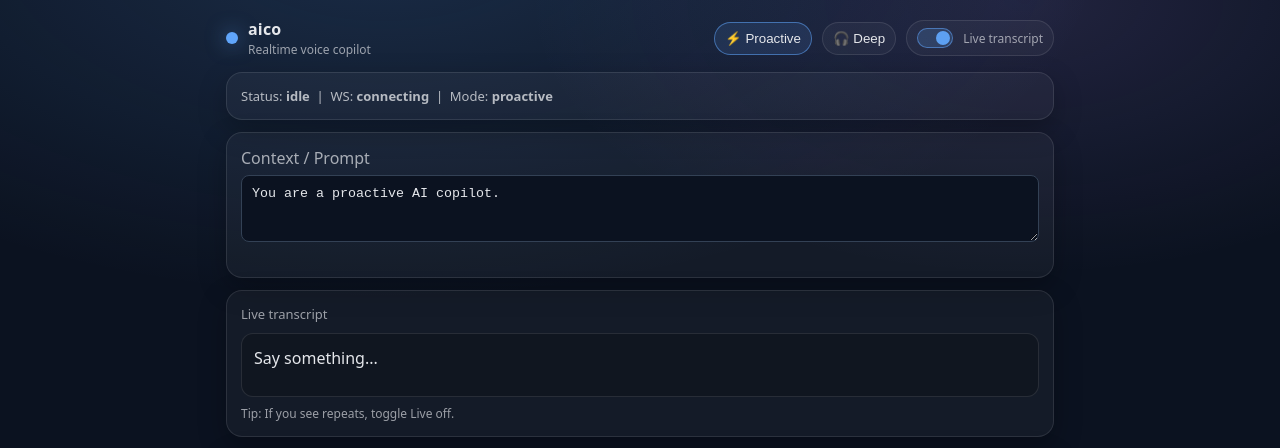
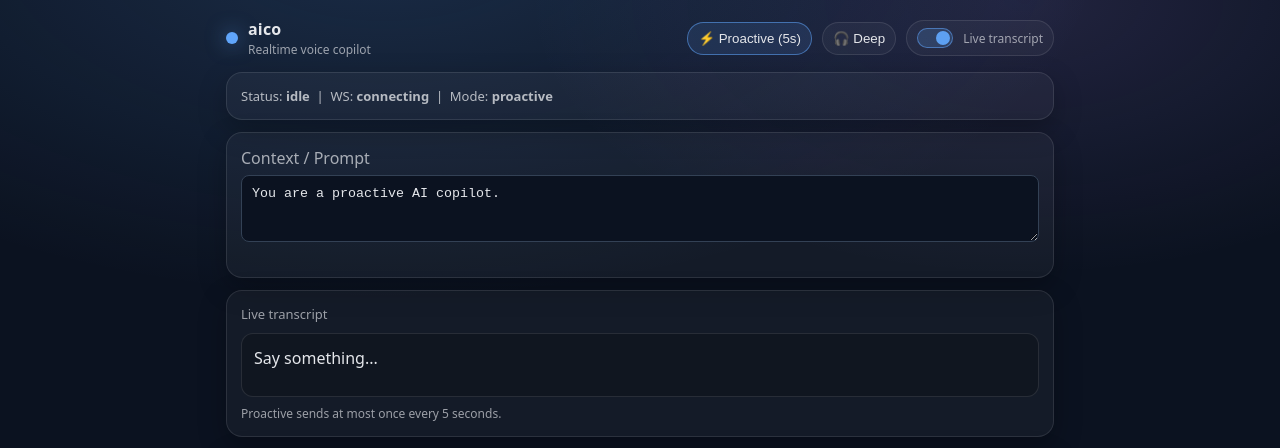
Before and after one commit to hosseinayoubi/aico, a React (Vite) app in the folder frontend/: page / in a window 1280 px wide. Shown: the top 448 px of the page. Built offline with nearby package versions, Linux system fonts and the light colour scheme; no server answers.

Commit message:
Update App.jsx

```diff
--- a/frontend/src/App.jsx
+++ b/frontend/src/App.jsx
@@ -31,11 +31,10 @@ export default function App() {
   const reconnectTimerRef = useRef(null);
   const lastRequestIdRef = useRef("");
 
-  // برای ارسال با “مکث کوتاه” (فقط final را می‌فرستیم)
-  const sendDebounceRef = useRef(null);
+  // ✅ فقط final ها برای ارسال
   const bufferFinalRef = useRef("");
 
-  // throttle برای اینکه proactive زیادی call نزنه
+  // ✅ Proactive throttle: هر 5 ثانیه
   const lastSendTsRef = useRef(0);
 
   // auto-stop silence
@@ -138,7 +137,6 @@ export default function App() {
     let i = 0;
     setLiveReply("");
 
-    // اگر خالی بود همون خالی
     if (!words.length) return;
 
     typeTimerRef.current = setInterval(() => {
@@ -159,15 +157,6 @@ export default function App() {
       return;
     }
 
-    const now = Date.now();
-
-    // ✅ throttle: proactive کمتر call بزنه
-    const minGap = mode === "proactive" ? 1500 : 800;
-    if (now - lastSendTsRef.current < minGap) {
-      return;
-    }
-    lastSendTsRef.current = now;
-
     const requestId = makeId();
     lastRequestIdRef.current = requestId;
 
@@ -183,21 +172,23 @@ export default function App() {
     );
   }
 
-  function flushSend() {
+  function flushIfAllowed() {
     const text = (bufferFinalRef.current || "").trim();
     if (!text) return;
 
+    const now = Date.now();
+
+    // ✅ اینجاست که ۵ ثانیه‌ای می‌کنیم
+    const minGapMs = mode === "proactive" ? 5000 : 900;
+    if (now - lastSendTsRef.current < minGapMs) {
+      return; // هنوز زوده، صبر می‌کنیم
+    }
+
+    lastSendTsRef.current = now;
+
+    // ✅ بعد از ارسال پاک می‌کنیم تا دوباره همونو نفرستیم
     bufferFinalRef.current = "";
-    // ✅ فقط final متن تمیز میره سمت مدل
     sendToBackend(text);
-  }
-
-  function scheduleSendDebounced() {
-    if (sendDebounceRef.current) clearTimeout(sendDebounceRef.current);
-
-    // proactive کمی سریع‌تر
-    const delay = mode === "proactive" ? 650 : 900;
-    sendDebounceRef.current = setTimeout(() => flushSend(), delay);
   }
 
   async function startListening() {
@@ -216,6 +207,7 @@ export default function App() {
     setInterimText("");
     setFinalText("");
     bufferFinalRef.current = "";
+    lastSendTsRef.current = 0;
 
     try {
       recognitionRef.current?.start();
@@ -227,9 +219,6 @@ export default function App() {
     shouldListenRef.current = false;
     clearSilenceTimer();
 
-    if (sendDebounceRef.current) clearTimeout(sendDebounceRef.current);
-    sendDebounceRef.current = null;
-
     bufferFinalRef.current = "";
     setInterimText("");
 
@@ -239,9 +228,8 @@ export default function App() {
 
     setStatus("idle");
 
-    // اگه auto-stop شد، transcript رو نگه داریم مشکلی نداره
     if (auto) {
-      // no-op
+      // auto stop after silence - no-op
     }
   }
 
@@ -257,7 +245,7 @@ export default function App() {
     // eslint-disable-next-line react-hooks/exhaustive-deps
   }, []);
 
-  // SpeechRecognition init/re-init (وقتی showLive عوض میشه، behavior عوض میشه)
+  // SpeechRecognition init/re-init (وقتی showLive یا mode عوض میشه)
   useEffect(() => {
     const SR = window.SpeechRecognition || window.webkitSpeechRecognition;
     if (!SR) {
@@ -270,7 +258,7 @@ export default function App() {
     rec.continuous = true;
 
     // ✅ اگر Live روشن: کلمه‌به‌کلمه (interim)
-    // ✅ اگر Live خاموش: فقط final (تمیزتر + معمولاً سریع‌تر/منطقی‌تر)
+    // ✅ اگر Live خاموش: فقط final (تمیزتر + منطقی‌تر)
     rec.interimResults = !!showLive;
 
     rec.onresult = (e) => {
@@ -286,27 +274,24 @@ export default function App() {
         else newInterim += txt;
       }
 
-      // نمایش: interim فقط برای UI (به بافر ارسال اضافه نمی‌شود)
       if (showLive) setInterimText(newInterim.trim());
+      if (!showLive) setInterimText("");
 
       if (newFinal.trim()) {
-        // ✅ final رو یک بار اضافه کن (بدون تکرار)
+        // نمایش final
         setFinalText((prev) => (prev + " " + newFinal).replace(/\s+/g, " ").trim());
 
-        // ✅ فقط final میره توی buffer ارسال
+        // ✅ فقط final جمع می‌شود (بدون تکرار)
         bufferFinalRef.current = (bufferFinalRef.current + " " + newFinal)
           .replace(/\s+/g, " ")
           .trim();
 
-        scheduleSendDebounced();
+        // ✅ هر بار که final جدید آمد، تلاش کن اگر فاصله زمانی اجازه می‌دهد ارسال کن
+        flushIfAllowed();
       }
-
-      // وقتی Live خاموشه، interim نداریم
-      if (!showLive) setInterimText("");
     };
 
     rec.onerror = () => {
-      // خطاهای گذرا رو تحمل می‌کنیم
       if (shouldListenRef.current) setStatus("listening");
     };
 
@@ -354,7 +339,7 @@ export default function App() {
             className={mode === "proactive" ? "chip active" : "chip"}
             onClick={() => setMode("proactive")}
           >
-            ⚡ Proactive
+            ⚡ Proactive (5s)
           </button>
           <button className={mode === "deep" ? "chip active" : "chip"} onClick={() => setMode("deep")}>
             🎧 Deep
@@ -384,7 +369,9 @@ export default function App() {
         <div className="card">
           <div className="cardTitle">Live transcript</div>
           <div className="transcriptBox">{transcriptToShow || "Say something..."}</div>
-          <div className="hint">Tip: If you see repeats, toggle Live off.</div>
+          <div className="hint">
+            Proactive sends at most once every 5 seconds.
+          </div>
         </div>
       )}
 
```
